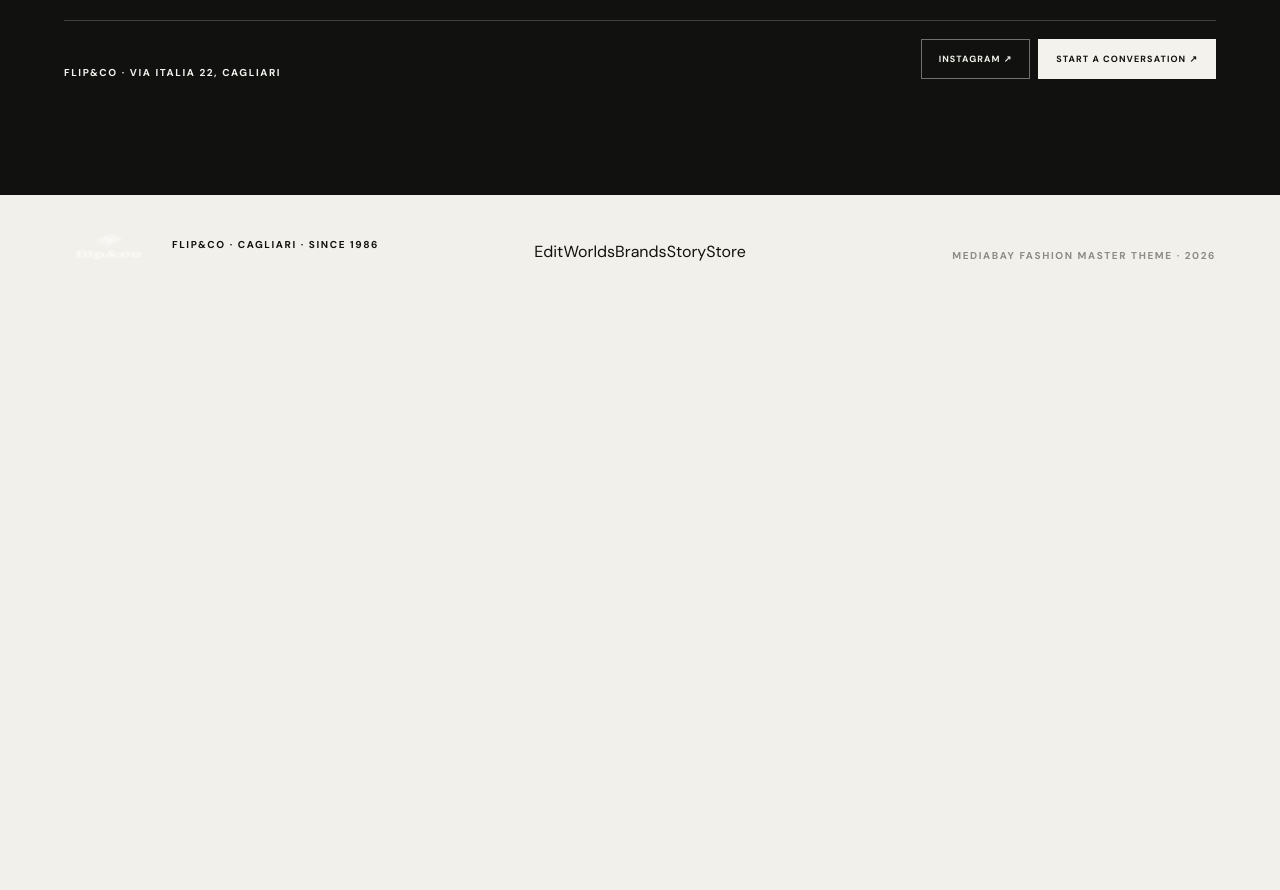
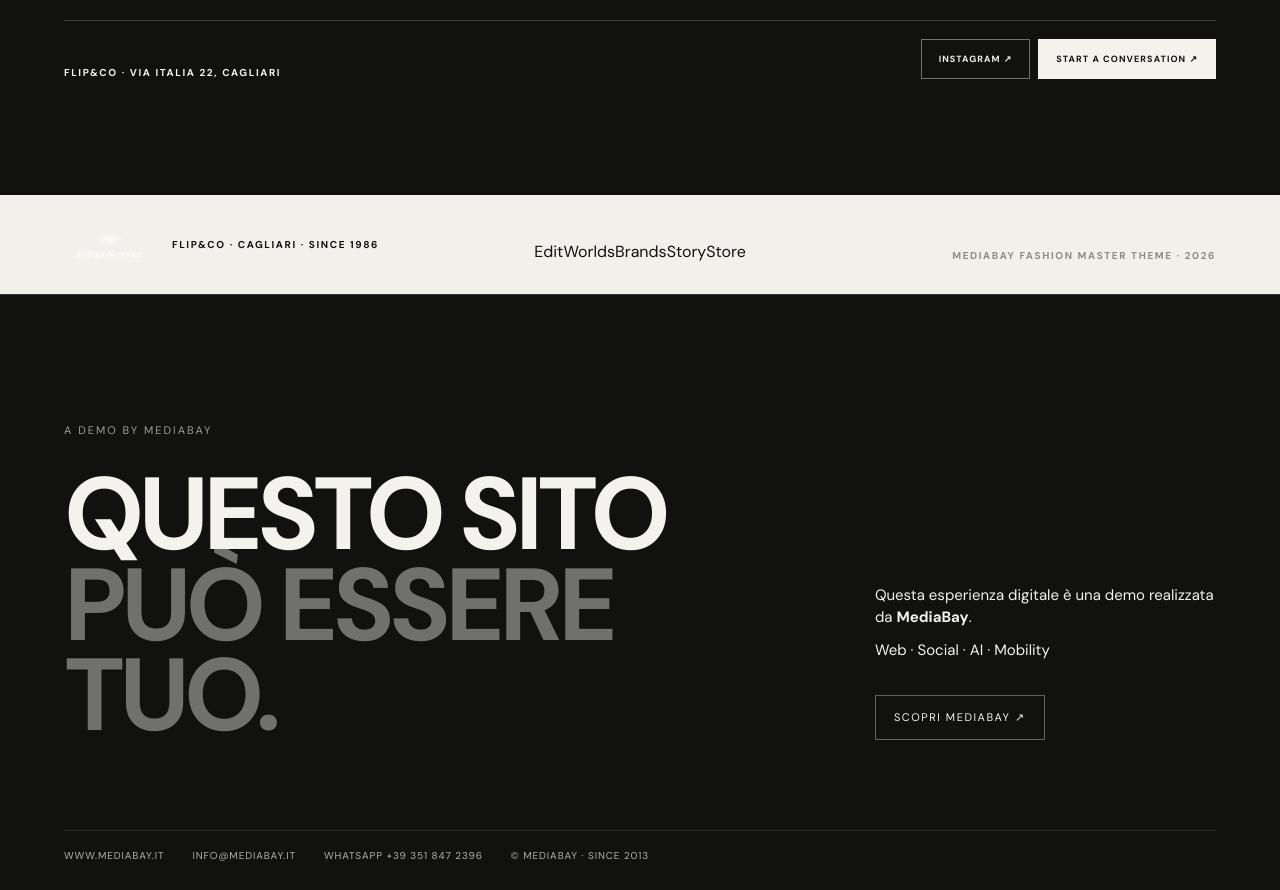
Before and after one commit to Raverbay/Flip6, a plain HTML site: page index.html in a window 1280 px wide. Shown: the part 8617-9507 px from the top of the page. Before the commit the page ends 8911 px from the top, so only its background shows below. Drawn offline with Linux system fonts and the light colour scheme.

Commit message:
Add files via upload

```diff
--- a/index.html
+++ b/index.html
@@ -10,6 +10,28 @@
 <link rel="preconnect" href="https://fonts.gstatic.com" crossorigin>
 <link href="https://fonts.googleapis.com/css2?family=DM+Sans:wght@400;500;600;700&family=Manrope:wght@400;500;600;700;800&display=swap" rel="stylesheet">
 <link rel="stylesheet" href="style.css">
+
+<style>
+.mb-demo-footer{margin:0;padding:clamp(72px,10vw,150px) clamp(24px,5vw,80px) 28px;background:#11120f;color:#f4f2ec;border-top:1px solid rgba(244,242,236,.16)}
+.mb-demo-kicker{font-size:11px;letter-spacing:.18em;text-transform:uppercase;opacity:.62;margin-bottom:32px}
+.mb-demo-grid{display:grid;grid-template-columns:minmax(0,1.35fr) minmax(280px,.65fr);gap:clamp(36px,8vw,120px);align-items:end}
+.mb-demo-footer h2{margin:0;font-size:clamp(48px,8vw,124px);line-height:.88;letter-spacing:-.055em;font-weight:700}
+.mb-demo-footer h2 span{opacity:.42}
+.mb-demo-copy{max-width:430px;font-size:15px;line-height:1.5}
+.mb-demo-copy p{margin:0 0 10px}
+.mb-demo-copy strong{font-weight:700}
+.mb-demo-cta{display:inline-flex;margin-top:24px;padding:13px 18px;border:1px solid rgba(244,242,236,.35);color:#f4f2ec;text-decoration:none;font-size:11px;letter-spacing:.14em}
+.mb-demo-cta:hover{background:#f4f2ec;color:#11120f}
+.mb-demo-meta{display:flex;flex-wrap:wrap;gap:12px 28px;margin-top:90px;padding-top:18px;border-top:1px solid rgba(244,242,236,.16);font-size:10px;letter-spacing:.09em;text-transform:uppercase;opacity:.7}
+.mb-demo-meta a{color:inherit;text-decoration:none}
+@media(max-width:760px){
+  .mb-demo-grid{grid-template-columns:1fr}
+  .mb-demo-footer h2{font-size:clamp(48px,15vw,82px)}
+  .mb-demo-copy{max-width:none}
+  .mb-demo-meta{margin-top:56px;gap:12px 18px}
+}
+</style>
+
 </head>
 <body>
 <div id="loader" aria-hidden="true"><img class="loaderLogo" src="./assets/logo-flipco.png" alt="Flip&Co"><div class="loaderLine"><i></i></div></div>
@@ -136,5 +158,26 @@
 
 <footer><div class="section-pad footer-inner"><div><img id="footerLogo" alt="Flip&Co"><span class="micro">FLIP&CO · CAGLIARI · SINCE 1986</span></div><div class="footer-links"><a href="#campaign">Edit</a><a href="#worlds">Worlds</a><a href="#brands">Brands</a><a href="#story">Story</a><a href="#store">Store</a></div><span class="micro">MEDIA­BAY FASHION MASTER THEME · 2026</span></div></footer>
 <script src="engine.js"></script>
+
+<section class="mb-demo-footer" aria-label="MediaBay demo information">
+  <div class="mb-demo-kicker">A DEMO BY MEDIABAY</div>
+  <div class="mb-demo-grid">
+    <div>
+      <h2>QUESTO SITO<br><span>PUÒ ESSERE TUO.</span></h2>
+    </div>
+    <div class="mb-demo-copy">
+      <p>Questa esperienza digitale è una demo realizzata da <strong>MediaBay</strong>.</p>
+      <p>Web · Social · AI · Mobility</p>
+      <a class="mb-demo-cta" href="https://www.mediabay.it/" target="_blank" rel="noopener">SCOPRI MEDIABAY ↗</a>
+    </div>
+  </div>
+  <div class="mb-demo-meta">
+    <a href="https://www.mediabay.it/" target="_blank" rel="noopener">www.mediabay.it</a>
+    <a href="mailto:info@mediabay.it">info@mediabay.it</a>
+    <a href="https://wa.me/393518472396" target="_blank" rel="noopener">WhatsApp +39 351 847 2396</a>
+    <span>© MediaBay · Since 2013</span>
+  </div>
+</section>
+
 </body>
 </html>
```
